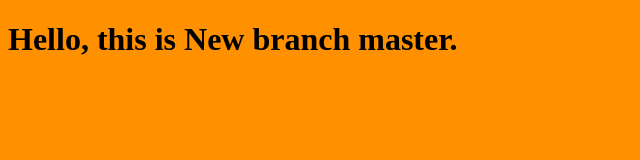
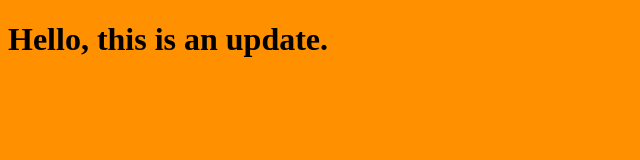
Before and after one commit to Abdelrahman-AE/myproject, a plain HTML site: page index.html in a window 1280 px wide. Shown: the whole page, without its empty margins (0-640 px from the left). Drawn offline with Linux system fonts and the light colour scheme.

Commit message:
edit the html file.

```diff
--- a/index.html
+++ b/index.html
@@ -8,7 +8,7 @@
     <link rel="stylesheet" href="style.css">
 </head>
 <body>
-    <h1>Hello, this is New branch master.</h1>
+    <h1>Hello, this is an update.</h1>
     <script src = "app.js"></script>
 
 </body>
```
